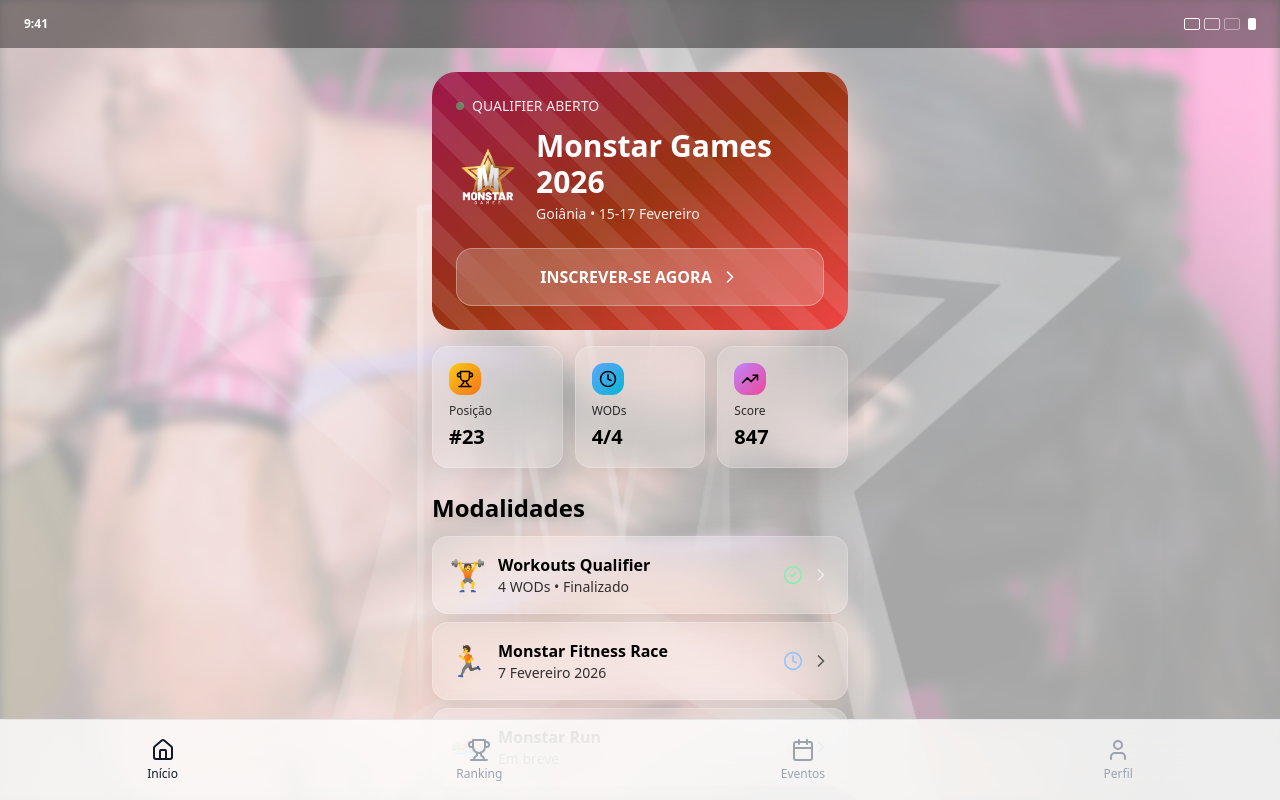
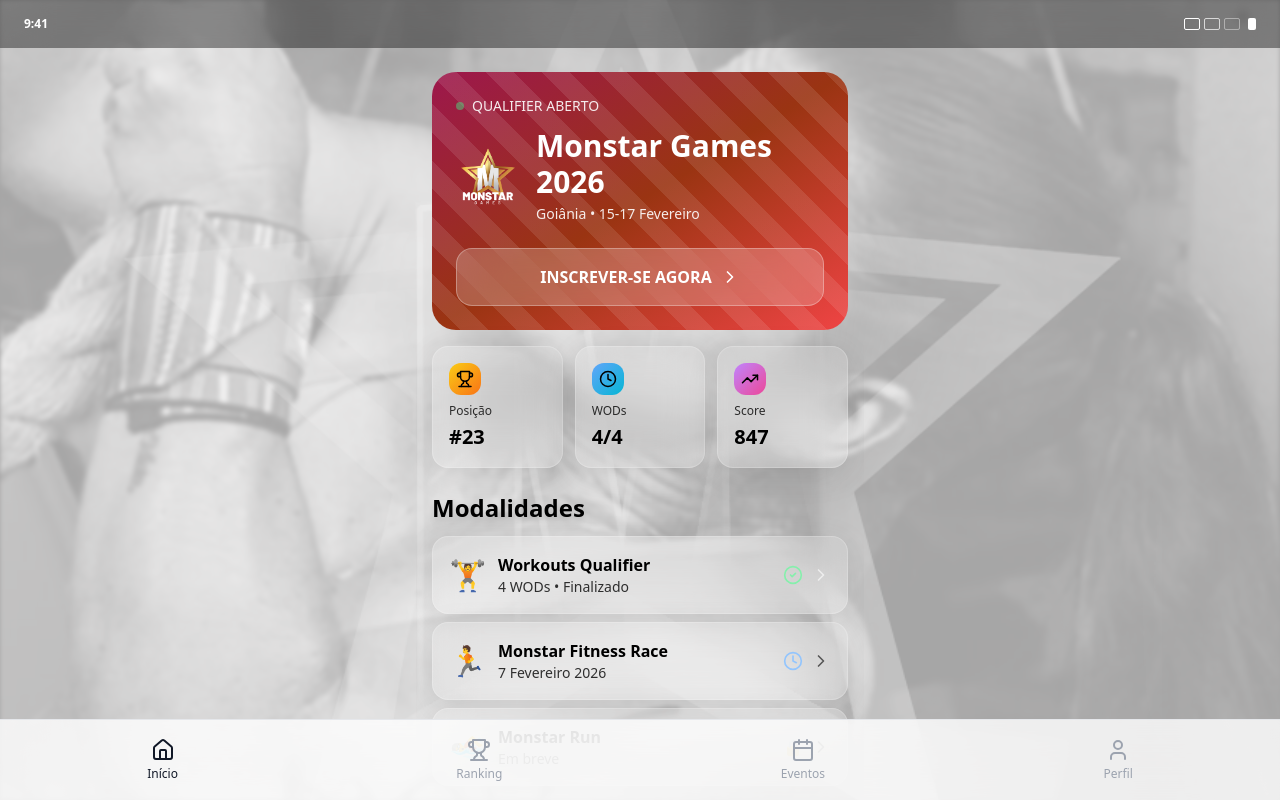
Before and after one commit to kauntdewn1/monstar-pwa, a Nuxt app: page / in a window 1280 px wide. Built offline with nearby package versions, Linux system fonts and the light colour scheme.

Commit message:
Converte background para preto e branco com filtro grayscale

```diff
--- a/assets/css/main.css
+++ b/assets/css/main.css
@@ -46,8 +46,8 @@
   background-position: center;
   background-repeat: no-repeat;
   background-attachment: fixed;
-  filter: blur(2px);
-  -webkit-filter: blur(6px);
+  filter: blur(2px) grayscale(100%);
+  -webkit-filter: blur(2px) grayscale(100%);
   z-index: -3;
 }
 
--- a/components/MonstarIOSApp.vue
+++ b/components/MonstarIOSApp.vue
@@ -247,12 +247,12 @@
                 <Star class="text-white" :size="24" fill="white" />
               </div>
               <div>
-                <div class="font-bold text-lg">Seu QR Code  NFT</div>
-                <div class="text-sm text-gray-400">Verificado • Blockchain</div>
+                <div class="font-bold text-lg">Seu QR Code de acesso</div>
+                <div class="text-sm text-gray-400"> • Confirmado • Monstar Games 2026</div>
               </div>
             </div>
             <button class="w-full bg-white/10 backdrop-blur-xl border border-white/20 rounded-xl py-3 font-semibold text-sm active:scale-95 transition-transform">
-              Ver Certificado Digital
+              Ver QR Code
             </button>
           </div>
         </div>
```
